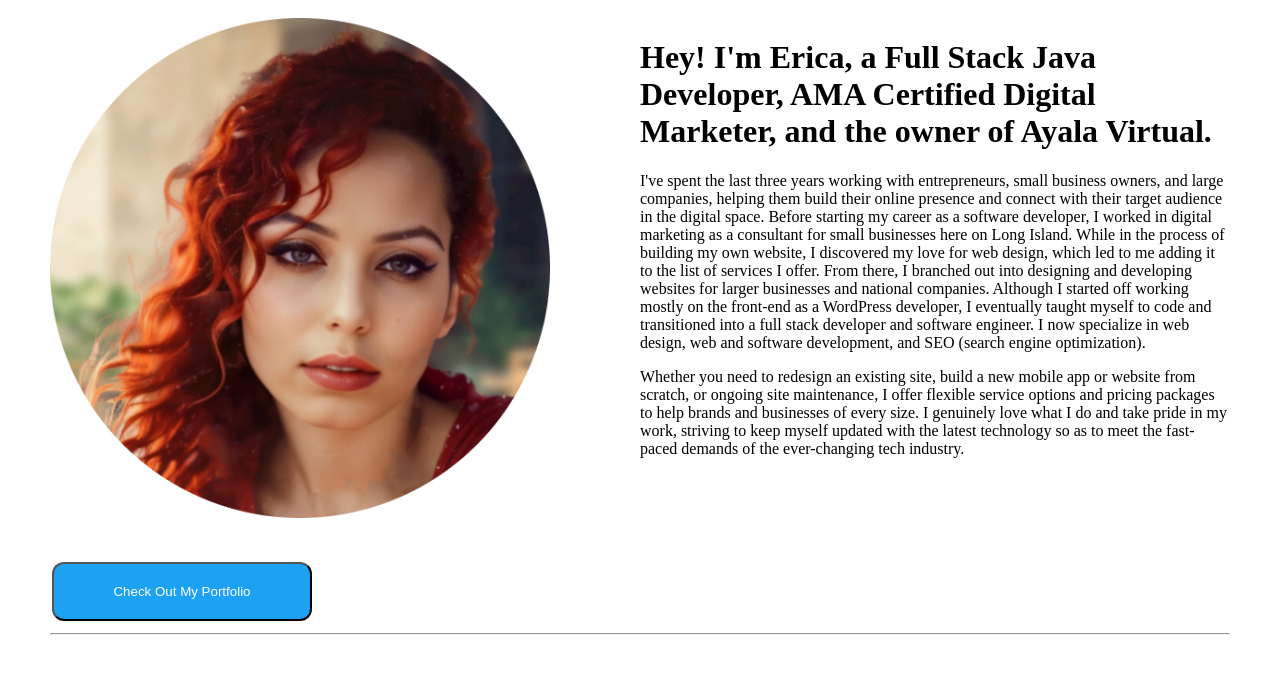
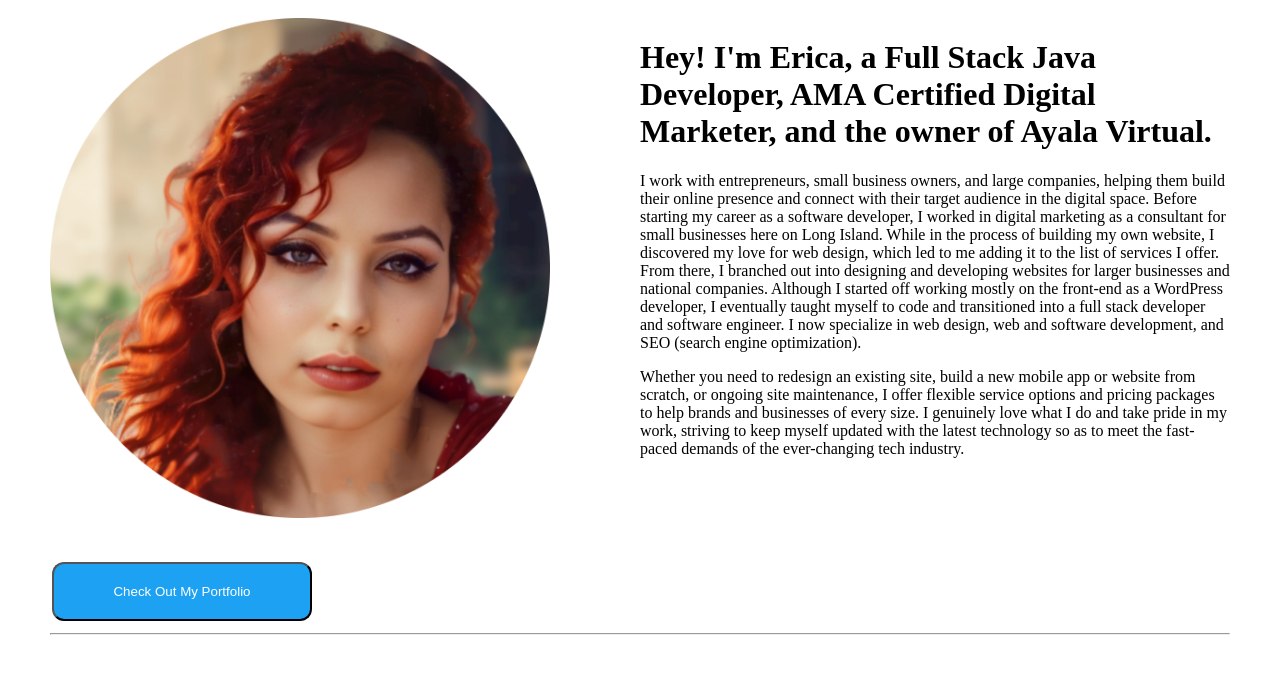
Before and after one commit to AyalaVirtual/Portfolio, a plain HTML site: page aboutme.html in a window 1280 px wide. Shown: the part 227-900 px from the top of the page. Drawn offline with Linux system fonts and the light colour scheme.

Commit message:
Update aboutme.html

```diff
--- a/aboutme.html
+++ b/aboutme.html
@@ -34,7 +34,7 @@
         <div class="col">
             <h1>Hey! I'm Erica, a Full Stack Java Developer, AMA Certified Digital Marketer, and the owner of Ayala Virtual.</h1>
 
-            <p>I've spent the last three years working with entrepreneurs, small business owners, and large companies, helping them build their online presence and connect with their target audience in the digital space. Before starting my career as a software developer, I worked in digital marketing as a consultant for small businesses here on Long Island. While in the process of building my own website, I discovered my love for web design, which led to me adding it to the list of services I offer. From there, I branched out into designing and developing websites for larger businesses and national companies. Although I started off working mostly on the front-end as a WordPress developer, I eventually taught myself to code and transitioned into a full stack developer and software engineer. I now specialize in web design, web and software development, and SEO (search engine optimization).</p>
+            <p>I work with entrepreneurs, small business owners, and large companies, helping them build their online presence and connect with their target audience in the digital space. Before starting my career as a software developer, I worked in digital marketing as a consultant for small businesses here on Long Island. While in the process of building my own website, I discovered my love for web design, which led to me adding it to the list of services I offer. From there, I branched out into designing and developing websites for larger businesses and national companies. Although I started off working mostly on the front-end as a WordPress developer, I eventually taught myself to code and transitioned into a full stack developer and software engineer. I now specialize in web design, web and software development, and SEO (search engine optimization).</p>
 
             <p>Whether you need to redesign an existing site, build a new mobile app or website from scratch, or ongoing site maintenance, I offer flexible service options and pricing packages to help brands and businesses of every size. I genuinely love what I do and take pride in my work, striving to keep myself updated with the latest technology so as to meet the fast-paced demands of the ever-changing tech industry.</p>
         </div>
```
